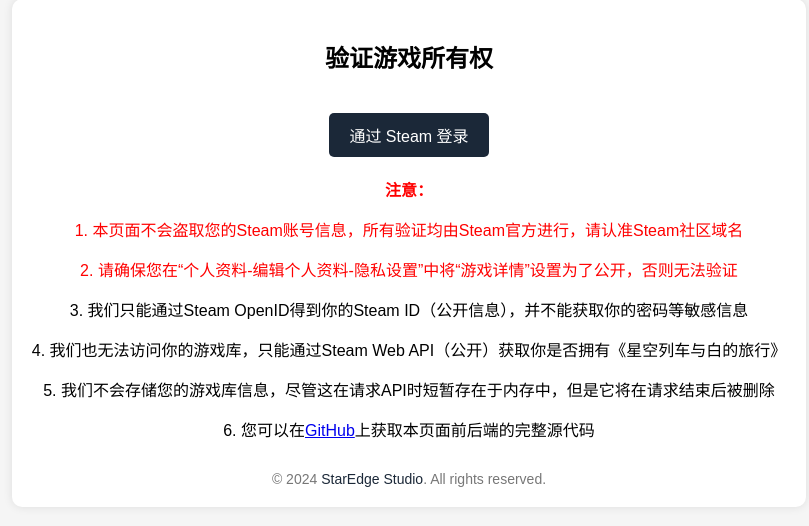
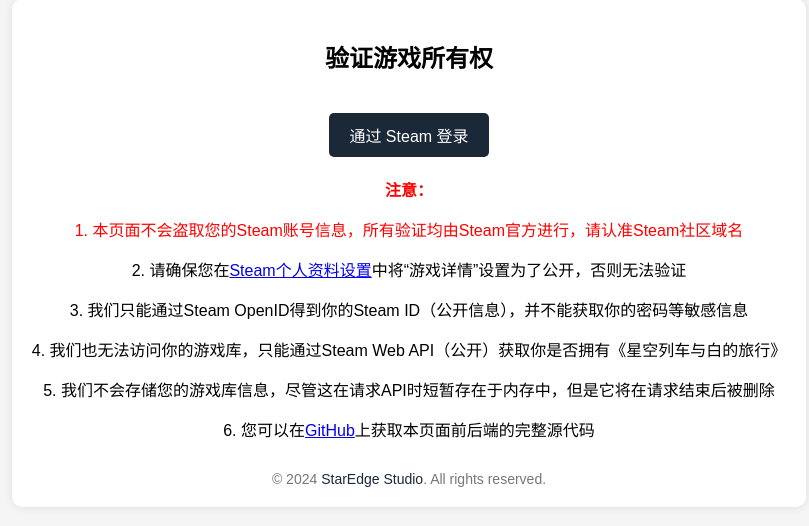
Before and after one commit to StarEdge-Studio/hoshitetsu-verify-web, a Flask app: page / in a window 1280 px wide. Shown: the part 147-673 px from the top of the page, without its empty margins (231-1040 px from the left). Run offline with Flask 3, Linux system fonts and the light colour scheme; parts of the project's set-up code (start-up, migrations or seed data) failed here and were passed over.

Commit message:
feat: web add setting url

```diff
--- a/templates/index.html
+++ b/templates/index.html
@@ -62,8 +62,7 @@
         <div class="notice">
             <p style="color: red;"><b>注意：</b></p>
             <p style="color: red;">1. 本页面不会盗取您的Steam账号信息，所有验证均由Steam官方进行，请认准Steam社区域名</p>
-            <!-- <p>2. 请确保您的Steam账号设置了“游戏详情”为公开，否则无法验证</p> -->
-            <p style="color: red;">2. 请确保您在“个人资料-编辑个人资料-隐私设置”中将“游戏详情”设置为了公开，否则无法验证</p>
+            <p>2. 请确保您在<a href="https://steamcommunity.com/my/edit/settings" target="_blank">Steam个人资料设置</a>中将“游戏详情”设置为了公开，否则无法验证</p>
             <p>3. 我们只能通过Steam OpenID得到你的Steam ID（公开信息），并不能获取你的密码等敏感信息</p>
             <p>4. 我们也无法访问你的游戏库，只能通过Steam Web API（公开）获取你是否拥有《星空列车与白的旅行》</p>
             <p>5. 我们不会存储您的游戏库信息，尽管这在请求API时短暂存在于内存中，但是它将在请求结束后被删除</p>
```
